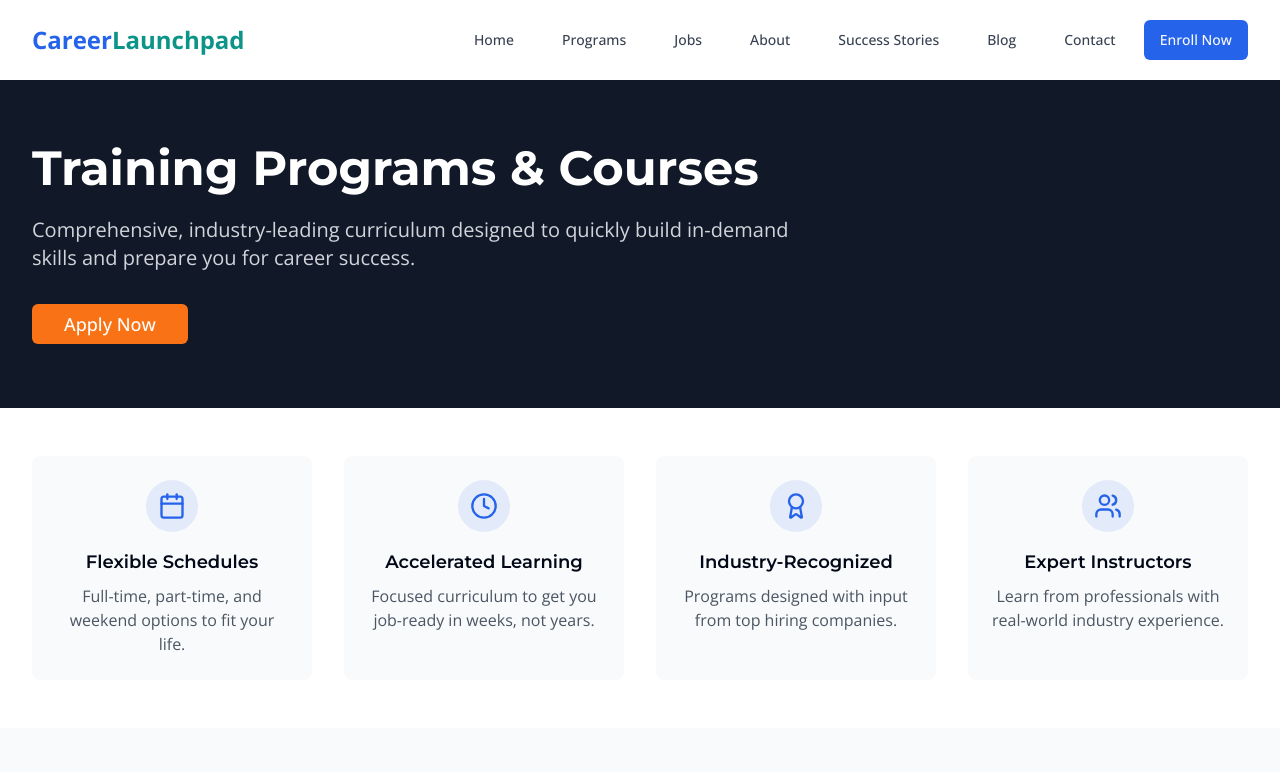
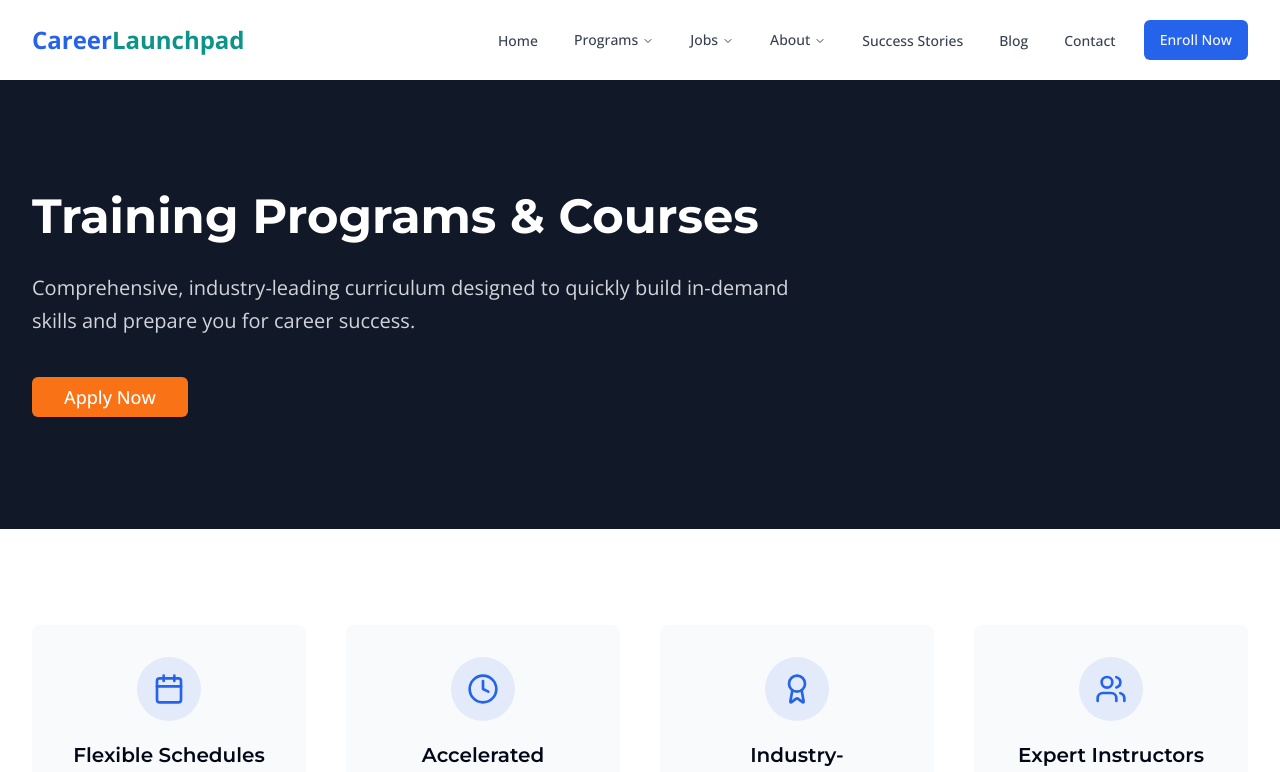
Before and after one commit to KASSHAF-AHMAD/career-launchpad-portal, a React (Vite) app: page /programs in a window 1280 px wide. Shown: the top 772 px of the page. Built offline with nearby package versions, Linux system fonts and the light colour scheme.

Commit message:
Refactor: Improve website design and navigation
- Improved the overall website design for better visibility and reduced congestion.
- Implemented dropdown menus in the navigation bar for enhanced user experience.

```diff
--- a/src/components/layout/Navbar.tsx
+++ b/src/components/layout/Navbar.tsx
@@ -3,6 +3,21 @@ import { useState } from "react";
 import { Link } from "react-router-dom";
 import { Button } from "@/components/ui/button";
 import { Menu, X } from "lucide-react";
+import {
+  NavigationMenu,
+  NavigationMenuContent,
+  NavigationMenuItem,
+  NavigationMenuLink,
+  NavigationMenuList,
+  NavigationMenuTrigger,
+} from "@/components/ui/navigation-menu";
+import {
+  DropdownMenu,
+  DropdownMenuContent,
+  DropdownMenuItem,
+  DropdownMenuTrigger,
+} from "@/components/ui/dropdown-menu";
+import { cn } from "@/lib/utils";
 
 const Navbar = () => {
   const [isMenuOpen, setIsMenuOpen] = useState(false);
@@ -12,13 +27,49 @@ const Navbar = () => {
   };
 
   const navLinks = [
-    { name: "Home", path: "/" },
-    { name: "Programs", path: "/programs" },
-    { name: "Jobs", path: "/jobs" },
-    { name: "About", path: "/about" },
-    { name: "Success Stories", path: "/success" },
-    { name: "Blog", path: "/blog" },
-    { name: "Contact", path: "/contact" },
+    {
+      name: "Home",
+      path: "/"
+    },
+    {
+      name: "Programs",
+      path: "/programs",
+      dropdown: [
+        { name: "Career Development", path: "/programs#career" },
+        { name: "Technical Skills", path: "/programs#technical" },
+        { name: "Leadership Training", path: "/programs#leadership" },
+      ]
+    },
+    {
+      name: "Jobs",
+      path: "/jobs",
+      dropdown: [
+        { name: "Full-time Positions", path: "/jobs#full-time" },
+        { name: "Contract Work", path: "/jobs#contract" },
+        { name: "Remote Opportunities", path: "/jobs#remote" },
+      ]
+    },
+    {
+      name: "About",
+      path: "/about",
+      dropdown: [
+        { name: "Our Story", path: "/about#story" },
+        { name: "Our Team", path: "/about#team" },
+        { name: "Our Mission", path: "/about#mission" },
+      ]
+    },
+    {
+      name: "Success Stories",
+      path: "/success"
+    },
+    {
+      name: "Blog",
+      path: "/blog"
+    },
+    {
+      name: "Contact",
+      path: "/contact"
+    },
   ];
 
   return (
@@ -34,17 +85,46 @@ const Navbar = () => {
 
           {/* Desktop Navigation */}
           <div className="hidden md:flex md:items-center md:space-x-4">
-            <div className="hidden md:flex md:space-x-6">
+            <NavigationMenu className="hidden md:flex">
+              <NavigationMenuList className="gap-2">
                 {navLinks.map((link) => (
+                  <NavigationMenuItem key={link.name}>
+                    {link.dropdown ? (
+                      <>
+                        <NavigationMenuTrigger className="text-gray-700 hover:text-brand-blue px-3 py-2 text-sm font-medium transition-colors duration-200">
+                          {link.name}
+                        </NavigationMenuTrigger>
+                        <NavigationMenuContent>
+                          <ul className="grid w-[200px] gap-3 p-4">
+                            {link.dropdown.map((item) => (
+                              <li key={item.name}>
+                                <NavigationMenuLink asChild>
                                   <Link
-                  key={link.name}
+                                    to={item.path}
+                                    className="block select-none space-y-1 rounded-md p-3 leading-none no-underline outline-none transition-colors hover:bg-accent hover:text-accent-foreground focus:bg-accent focus:text-accent-foreground"
+                                  >
+                                    <div className="text-sm font-medium leading-none">
+                                      {item.name}
+                                    </div>
+                                  </Link>
+                                </NavigationMenuLink>
+                              </li>
+                            ))}
+                          </ul>
+                        </NavigationMenuContent>
+                      </>
+                    ) : (
+                      <Link
                         to={link.path}
                         className="text-gray-700 hover:text-brand-blue px-3 py-2 text-sm font-medium transition-colors duration-200"
                       >
                         {link.name}
                       </Link>
+                    )}
+                  </NavigationMenuItem>
                 ))}
-            </div>
+              </NavigationMenuList>
+            </NavigationMenu>
             <Button className="ml-4 bg-brand-blue hover:bg-brand-blue/90">
               Enroll Now
             </Button>
@@ -71,14 +151,36 @@ const Navbar = () => {
       <div className={`md:hidden ${isMenuOpen ? "block" : "hidden"}`}>
         <div className="px-2 pt-2 pb-3 space-y-1 sm:px-3">
           {navLinks.map((link) => (
+            <div key={link.name} className="w-full">
+              {link.dropdown ? (
+                <DropdownMenu>
+                  <DropdownMenuTrigger className="text-gray-700 hover:text-brand-blue w-full text-left px-3 py-2 rounded-md text-base font-medium">
+                    {link.name}
+                  </DropdownMenuTrigger>
+                  <DropdownMenuContent>
+                    {link.dropdown.map((item) => (
+                      <DropdownMenuItem key={item.name} asChild>
                         <Link
-              key={link.name}
+                          to={item.path}
+                          className="w-full"
+                          onClick={() => setIsMenuOpen(false)}
+                        >
+                          {item.name}
+                        </Link>
+                      </DropdownMenuItem>
+                    ))}
+                  </DropdownMenuContent>
+                </DropdownMenu>
+              ) : (
+                <Link
                   to={link.path}
                   className="text-gray-700 hover:text-brand-blue block px-3 py-2 rounded-md text-base font-medium"
                   onClick={() => setIsMenuOpen(false)}
                 >
                   {link.name}
                 </Link>
+              )}
+            </div>
           ))}
           <Button className="w-full mt-3 bg-brand-blue hover:bg-brand-blue/90">
             Enroll Now
--- a/src/pages/Programs.tsx
+++ b/src/pages/Programs.tsx
@@ -7,15 +7,15 @@ import { Calendar, Clock, Award, Users } from "lucide-react";
 
 const Programs = () => {
   return (
-    <div>
+    <div className="bg-white">
       {/* Header */}
-      <section className="bg-gray-900 text-white py-16">
-        <div className="max-w-7xl mx-auto px-4 sm:px-6 lg:px-8">
+      <section className="bg-gray-900 text-white py-20 md:py-28">
+        <div className="max-w-7xl mx-auto px-6 lg:px-8">
           <div className="max-w-3xl">
-            <h1 className="text-4xl md:text-5xl font-bold mb-6">
+            <h1 className="text-4xl md:text-5xl font-bold mb-8">
               Training Programs & Courses
             </h1>
-            <p className="text-xl text-gray-300 mb-8">
+            <p className="text-xl text-gray-300 mb-10 leading-relaxed">
               Comprehensive, industry-leading curriculum designed to quickly build in-demand skills and prepare you for career success.
             </p>
             <Button className="bg-brand-orange hover:bg-brand-orange/90 text-white px-8 py-3 text-lg">
@@ -26,38 +26,38 @@ const Programs = () => {
       </section>
 
       {/* Program Benefits */}
-      <section className="py-12 bg-white">
-        <div className="max-w-7xl mx-auto px-4 sm:px-6 lg:px-8">
-          <div className="grid grid-cols-1 md:grid-cols-2 lg:grid-cols-4 gap-8">
-            <div className="bg-gray-50 p-6 rounded-lg flex flex-col items-center text-center">
-              <div className="bg-brand-blue/10 p-3 rounded-full mb-4">
-                <Calendar className="h-7 w-7 text-brand-blue" />
+      <section className="py-16 md:py-24">
+        <div className="max-w-7xl mx-auto px-6 lg:px-8">
+          <div className="grid grid-cols-1 md:grid-cols-2 lg:grid-cols-4 gap-10">
+            <div className="bg-gray-50 p-8 rounded-lg flex flex-col items-center text-center">
+              <div className="bg-brand-blue/10 p-4 rounded-full mb-5">
+                <Calendar className="h-8 w-8 text-brand-blue" />
               </div>
-              <h3 className="text-lg font-semibold mb-2">Flexible Schedules</h3>
+              <h3 className="text-xl font-semibold mb-3">Flexible Schedules</h3>
               <p className="text-gray-600">Full-time, part-time, and weekend options to fit your life.</p>
             </div>
 
-            <div className="bg-gray-50 p-6 rounded-lg flex flex-col items-center text-center">
-              <div className="bg-brand-blue/10 p-3 rounded-full mb-4">
-                <Clock className="h-7 w-7 text-brand-blue" />
+            <div className="bg-gray-50 p-8 rounded-lg flex flex-col items-center text-center">
+              <div className="bg-brand-blue/10 p-4 rounded-full mb-5">
+                <Clock className="h-8 w-8 text-brand-blue" />
               </div>
-              <h3 className="text-lg font-semibold mb-2">Accelerated Learning</h3>
+              <h3 className="text-xl font-semibold mb-3">Accelerated Learning</h3>
               <p className="text-gray-600">Focused curriculum to get you job-ready in weeks, not years.</p>
             </div>
 
-            <div className="bg-gray-50 p-6 rounded-lg flex flex-col items-center text-center">
-              <div className="bg-brand-blue/10 p-3 rounded-full mb-4">
-                <Award className="h-7 w-7 text-brand-blue" />
+            <div className="bg-gray-50 p-8 rounded-lg flex flex-col items-center text-center">
+              <div className="bg-brand-blue/10 p-4 rounded-full mb-5">
+                <Award className="h-8 w-8 text-brand-blue" />
               </div>
-              <h3 className="text-lg font-semibold mb-2">Industry-Recognized</h3>
+              <h3 className="text-xl font-semibold mb-3">Industry-Recognized</h3>
               <p className="text-gray-600">Programs designed with input from top hiring companies.</p>
             </div>
 
-            <div className="bg-gray-50 p-6 rounded-lg flex flex-col items-center text-center">
-              <div className="bg-brand-blue/10 p-3 rounded-full mb-4">
-                <Users className="h-7 w-7 text-brand-blue" />
+            <div className="bg-gray-50 p-8 rounded-lg flex flex-col items-center text-center">
+              <div className="bg-brand-blue/10 p-4 rounded-full mb-5">
+                <Users className="h-8 w-8 text-brand-blue" />
               </div>
-              <h3 className="text-lg font-semibold mb-2">Expert Instructors</h3>
+              <h3 className="text-xl font-semibold mb-3">Expert Instructors</h3>
               <p className="text-gray-600">Learn from professionals with real-world industry experience.</p>
             </div>
           </div>
@@ -65,10 +65,10 @@ const Programs = () => {
       </section>
 
       {/* All Programs */}
-      <section className="py-16 bg-gray-50">
-        <div className="max-w-7xl mx-auto px-4 sm:px-6 lg:px-8">
-          <div className="text-center mb-12">
-            <h2 className="text-3xl md:text-4xl font-bold text-gray-900 mb-4">
+      <section className="py-16 md:py-24 bg-gray-50">
+        <div className="max-w-7xl mx-auto px-6 lg:px-8">
+          <div className="text-center mb-16">
+            <h2 className="text-3xl md:text-4xl font-bold text-gray-900 mb-6">
               Our Program Offerings
             </h2>
             <p className="text-xl text-gray-600 max-w-3xl mx-auto">
@@ -76,7 +76,7 @@ const Programs = () => {
             </p>
           </div>
 
-          <div className="grid grid-cols-1 md:grid-cols-2 lg:grid-cols-3 gap-8">
+          <div className="grid grid-cols-1 md:grid-cols-2 lg:grid-cols-3 gap-10">
             {programs.map((program) => (
               <ProgramCard key={program.id} program={program} />
             ))}
@@ -85,10 +85,10 @@ const Programs = () => {
       </section>
 
       {/* FAQ Section */}
-      <section className="py-16 bg-white">
-        <div className="max-w-7xl mx-auto px-4 sm:px-6 lg:px-8">
-          <div className="text-center mb-12">
-            <h2 className="text-3xl md:text-4xl font-bold text-gray-900 mb-4">
+      <section className="py-16 md:py-24 bg-white">
+        <div className="max-w-7xl mx-auto px-6 lg:px-8">
+          <div className="text-center mb-16">
+            <h2 className="text-3xl md:text-4xl font-bold text-gray-900 mb-6">
               Frequently Asked Questions
             </h2>
             <p className="text-xl text-gray-600 max-w-3xl mx-auto">
@@ -96,31 +96,31 @@ const Programs = () => {
             </p>
           </div>
 
-          <div className="max-w-3xl mx-auto space-y-6">
-            <div className="bg-gray-50 p-6 rounded-lg">
-              <h3 className="text-xl font-semibold mb-3">Do I need prior experience to join a program?</h3>
-              <p className="text-gray-700">
+          <div className="max-w-3xl mx-auto space-y-8">
+            <div className="bg-gray-50 p-8 rounded-lg">
+              <h3 className="text-xl font-semibold mb-4">Do I need prior experience to join a program?</h3>
+              <p className="text-gray-700 leading-relaxed">
                 Most of our programs are designed for beginners and require no prior experience. However, some advanced courses may have prerequisites. Each program page specifies any necessary background knowledge.
               </p>
             </div>
 
-            <div className="bg-gray-50 p-6 rounded-lg">
-              <h3 className="text-xl font-semibold mb-3">What payment options are available?</h3>
-              <p className="text-gray-700">
+            <div className="bg-gray-50 p-8 rounded-lg">
+              <h3 className="text-xl font-semibold mb-4">What payment options are available?</h3>
+              <p className="text-gray-700 leading-relaxed">
                 We offer several payment options including upfront payment, monthly installments, and income share agreements for qualified students. We also have scholarship opportunities for eligible candidates.
               </p>
             </div>
 
-            <div className="bg-gray-50 p-6 rounded-lg">
-              <h3 className="text-xl font-semibold mb-3">What kind of job placement assistance do you provide?</h3>
-              <p className="text-gray-700">
+            <div className="bg-gray-50 p-8 rounded-lg">
+              <h3 className="text-xl font-semibold mb-4">What kind of job placement assistance do you provide?</h3>
+              <p className="text-gray-700 leading-relaxed">
                 Our career services include resume review, interview preparation, portfolio development, networking events, and direct connections with our hiring partners. We work with you until you secure a position.
               </p>
             </div>
 
-            <div className="bg-gray-50 p-6 rounded-lg">
-              <h3 className="text-xl font-semibold mb-3">Can I attend part-time while working?</h3>
-              <p className="text-gray-700">
+            <div className="bg-gray-50 p-8 rounded-lg">
+              <h3 className="text-xl font-semibold mb-4">Can I attend part-time while working?</h3>
+              <p className="text-gray-700 leading-relaxed">
                 Yes, many of our programs offer part-time and evening schedules specifically designed for working professionals. These typically run longer than our full-time programs to accommodate work schedules.
               </p>
             </div>
@@ -129,20 +129,20 @@ const Programs = () => {
       </section>
 
       {/* CTA Section */}
-      <section className="py-16 bg-brand-teal text-white">
-        <div className="max-w-7xl mx-auto px-4 sm:px-6 lg:px-8 text-center">
-          <h2 className="text-3xl md:text-4xl font-bold mb-6">
+      <section className="py-16 md:py-24 bg-brand-teal text-white">
+        <div className="max-w-7xl mx-auto px-6 lg:px-8 text-center">
+          <h2 className="text-3xl md:text-4xl font-bold mb-8">
             Ready to Advance Your Career?
           </h2>
-          <p className="text-xl mb-8 max-w-3xl mx-auto">
+          <p className="text-xl mb-10 max-w-3xl mx-auto leading-relaxed">
             Take the first step toward building in-demand skills and securing your dream job.
           </p>
-          <div className="flex flex-col sm:flex-row justify-center space-y-4 sm:space-y-0 sm:space-x-4">
-            <Button size="lg" className="bg-white text-brand-teal hover:bg-gray-100 px-8">
+          <div className="flex flex-col sm:flex-row justify-center space-y-4 sm:space-y-0 sm:space-x-6">
+            <Button size="lg" className="bg-white text-brand-teal hover:bg-gray-100 px-10 py-6 text-lg">
               Apply Now
             </Button>
             <Link to="/contact">
-              <Button size="lg" variant="outline" className="border-white text-white hover:bg-white/10 px-8">
+              <Button size="lg" variant="outline" className="border-white text-white hover:bg-white/10 px-10 py-6 text-lg">
                 Request Information
               </Button>
             </Link>
```
Lines whose indentation alone changed are shown as unchanged.
